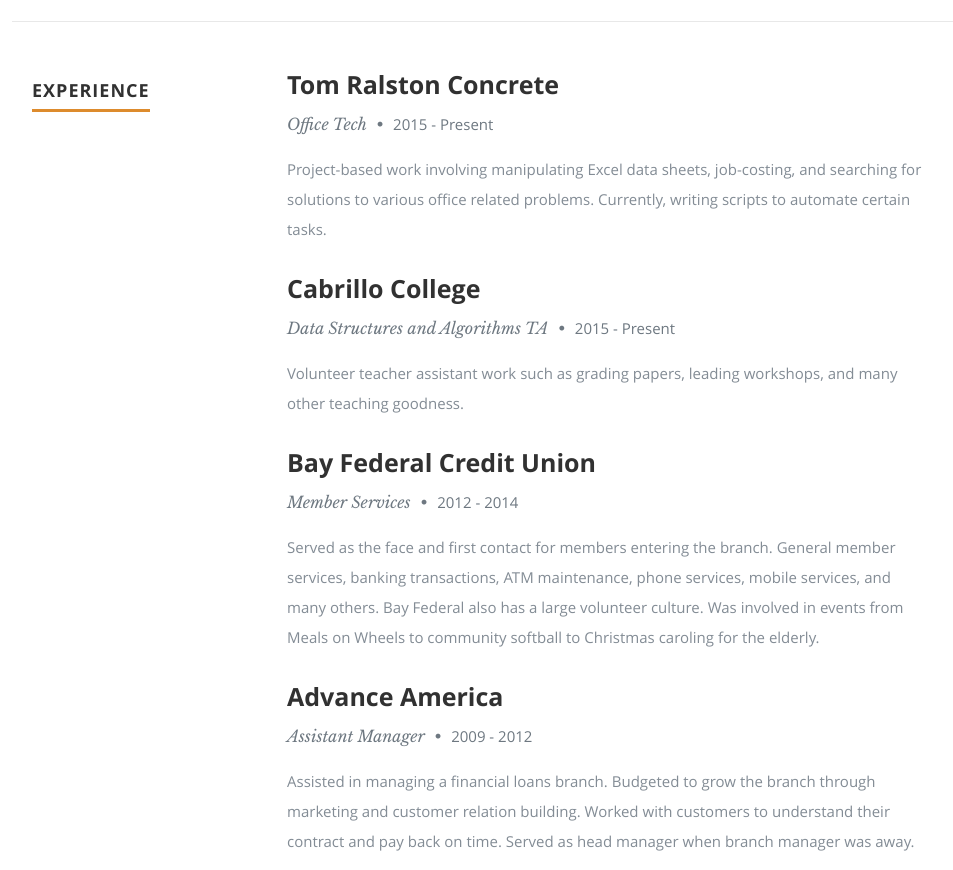
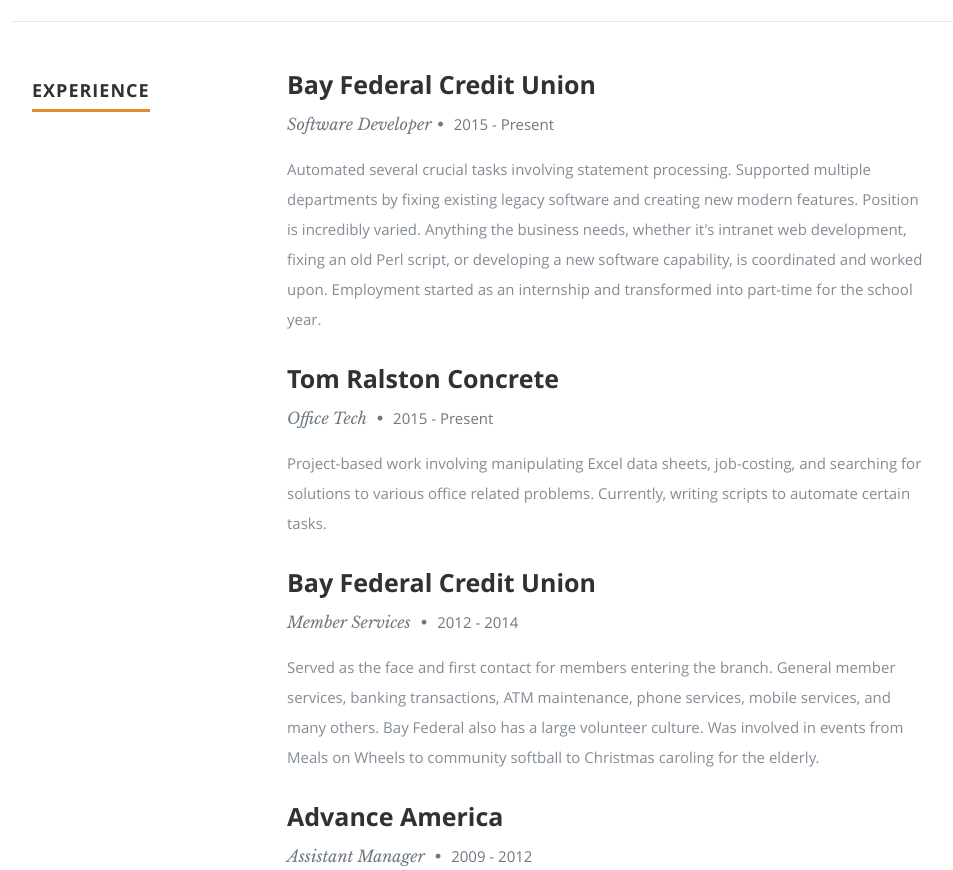
Before and after one commit to davserrato/Old-Site, a plain HTML site: page index.html in a window 1280 px wide. Shown: the part 2124-2994 px from the top of the page, without its empty margins (118-1071 px from the left). Drawn offline with nearby package versions, Linux system fonts and the light colour scheme.

Commit message:
Updated new work info

```diff
--- a/index.html
+++ b/index.html
@@ -216,13 +216,15 @@
 
                 <div class="twelve columns">
 
-                    <h3>Tom Ralston Concrete</h3>
-                    <p class="info">Office Tech <span>&bull;</span> <em class="date">2015 - Present</em></p>
+                    <h3>Bay Federal Credit Union</h3>
+                    <p class="info">Software Developer<span>&bull;</span> <em class="date">2015 - Present</em></p>
 
                     <p>
-                        Project-based work involving manipulating Excel data sheets, job-costing, and searching for
-                        solutions to various office related problems. Currently, writing scripts to automate certain
-                        tasks.
+                        Automated several crucial tasks involving statement processing. Supported multiple departments
+                        by fixing existing legacy software and creating new modern features. Position is incredibly
+                        varied. Anything the business needs, whether it's intranet web development, fixing an old Perl
+                        script, or developing a new software capability, is coordinated and worked upon.
+                        Employment started as an internship and transformed into part-time for the school year.
                     </p>
 
                 </div>
@@ -233,12 +235,13 @@
 
                 <div class="twelve columns">
 
-                    <h3>Cabrillo College</h3>
-                    <p class="info">Data Structures and Algorithms TA <span>&bull;</span> <em class="date">2015 - Present</em></p>
+                    <h3>Tom Ralston Concrete</h3>
+                    <p class="info">Office Tech <span>&bull;</span> <em class="date">2015 - Present</em></p>
 
                     <p>
-                        Volunteer teacher assistant work such as grading papers, leading workshops, and many other
-                        teaching goodness.
+                        Project-based work involving manipulating Excel data sheets, job-costing, and searching for
+                        solutions to various office related problems. Currently, writing scripts to automate certain
+                        tasks.
                     </p>
 
                 </div>
```
